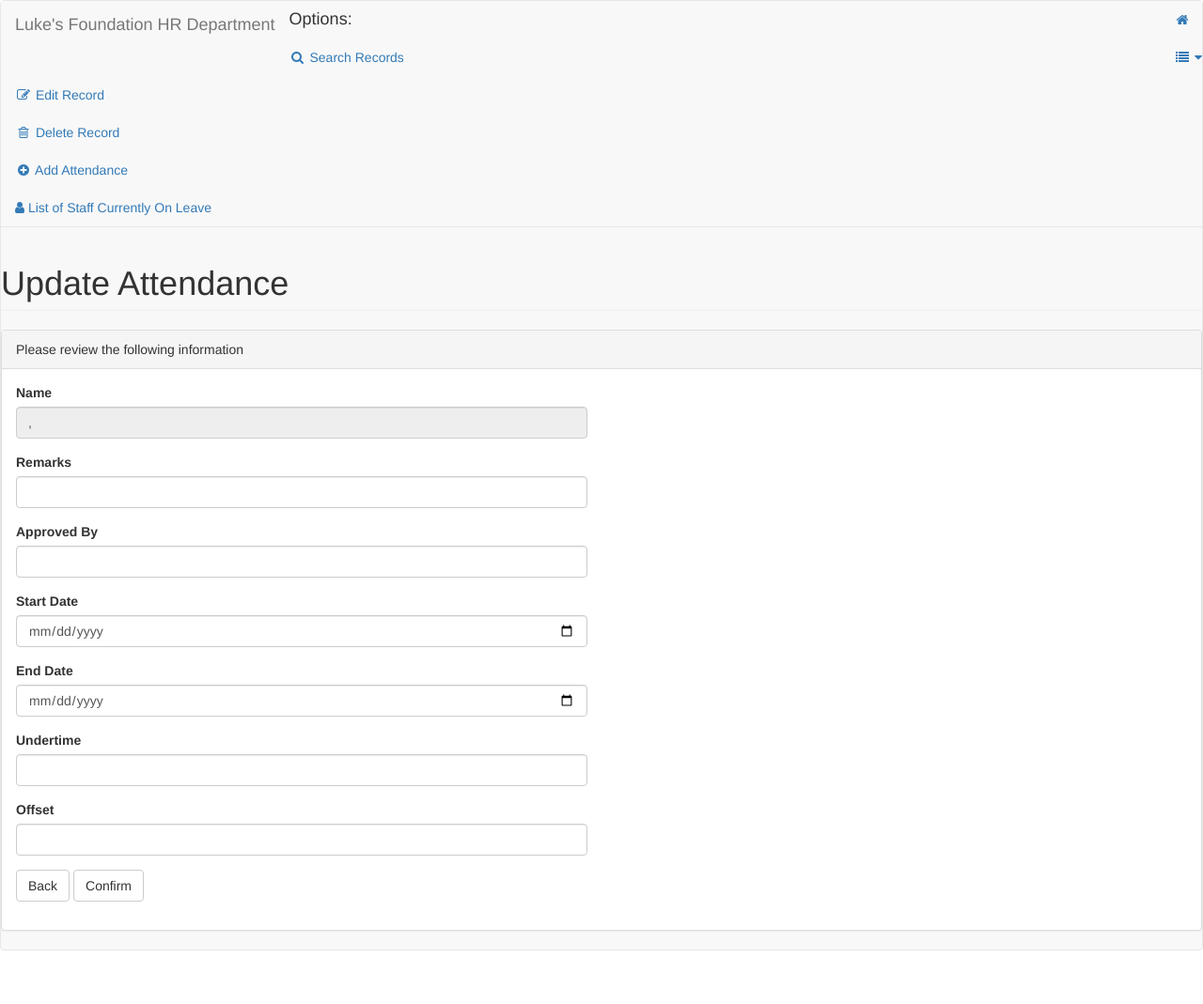
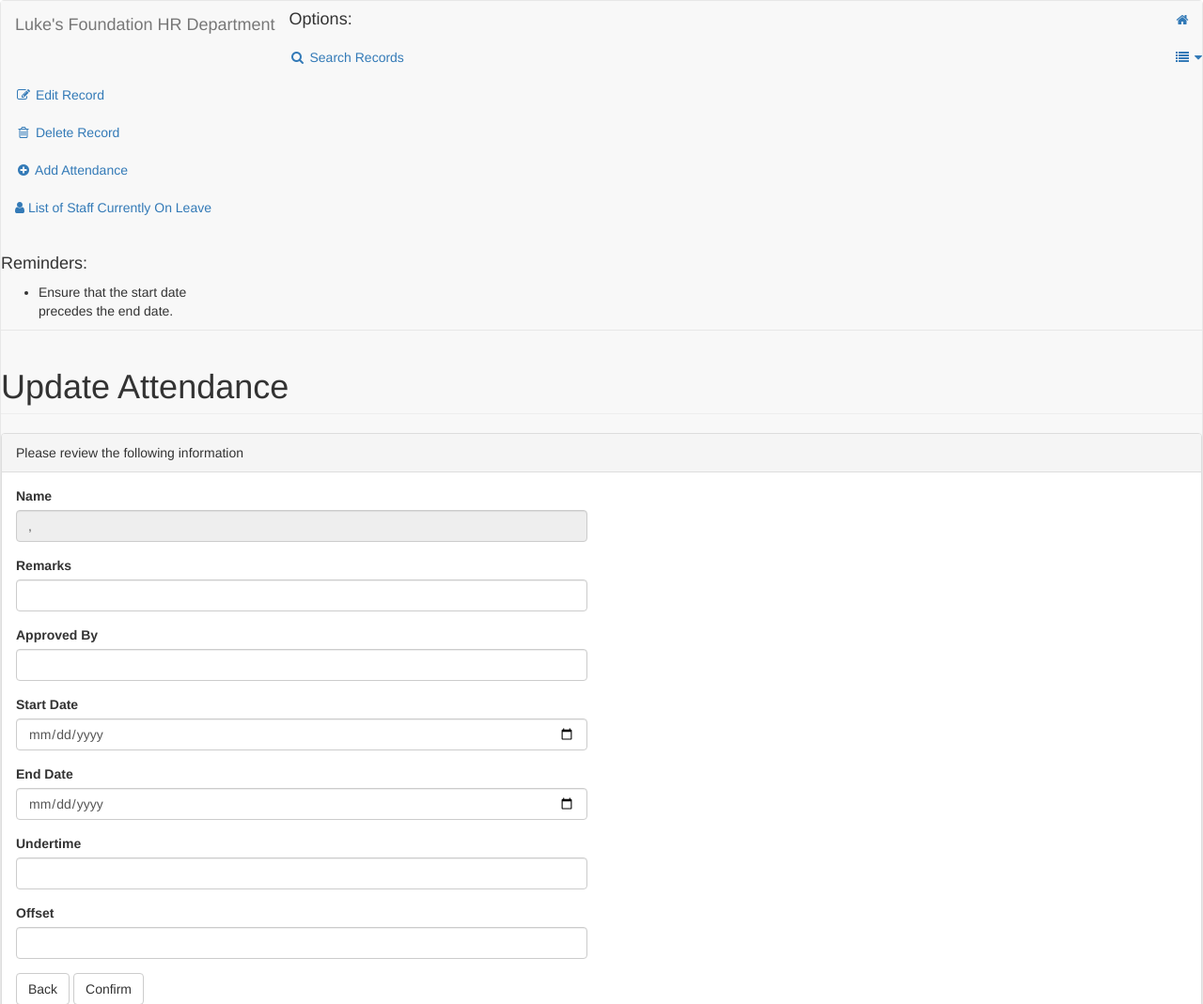
Before and after one commit to baportabo/CMSC-127-HR-Department, a PHP site: the page made by Attendance and Personnel/Edit Attendance Next Next.php in a window 1280 px wide. Shown: the top 1069 px of the page at 94% size. Before the commit the page ends 1012 px from the top, so only its background shows below. Run offline with PHP 8.4, Linux system fonts and the light colour scheme; data comes from the database, SQL or seed files in the repository; data that the repository does not hold is empty; some libraries are stand-ins or nearby versions.

Commit message:
Add files via upload
FINAL

```diff
--- a/Attendance and Personnel/Edit Attendance Next Next.php
+++ b/Attendance and Personnel/Edit Attendance Next Next.php
@@ -120,6 +120,22 @@
 
                     </ul>
                 </div>
+				<br>
+				<div class="card" style="width: 20rem;">
+
+					  <div class="card-block">
+						<h4 class="card-title">Reminders:</h4>
+						<ul>
+							<li>
+								<p class="card-text">
+									Ensure that the start date precedes the end date.
+								</p>
+							</li>
+
+
+						</ul>
+					  </div>
+					</div>
             </div>
         </nav>
 
--- a/Attendance and Personnel/insert_attendance_record.php
+++ b/Attendance and Personnel/insert_attendance_record.php
@@ -58,7 +58,7 @@
 		}
 	}
 
-	if (strtotime($end)-strtotime($start)<0){
+	if (strtotime($end)-strtotime($start)<=0){
 		$bool=0;
 	}else if ($bool==1){
 
--- a/Attendance and Personnel/update_attendance_record.php
+++ b/Attendance and Personnel/update_attendance_record.php
@@ -51,7 +51,7 @@
 	$bool=1;
 
 	//error checking for start and end date
-	if (strtotime($end)-strtotime($start)<0){
+	if (strtotime($end)-strtotime($start)<=0){
 		$bool=0;
 	}else{
 
```
Also changed, not shown: Attendance and Personnel/submit_leave.php (+2 -7 lines).
